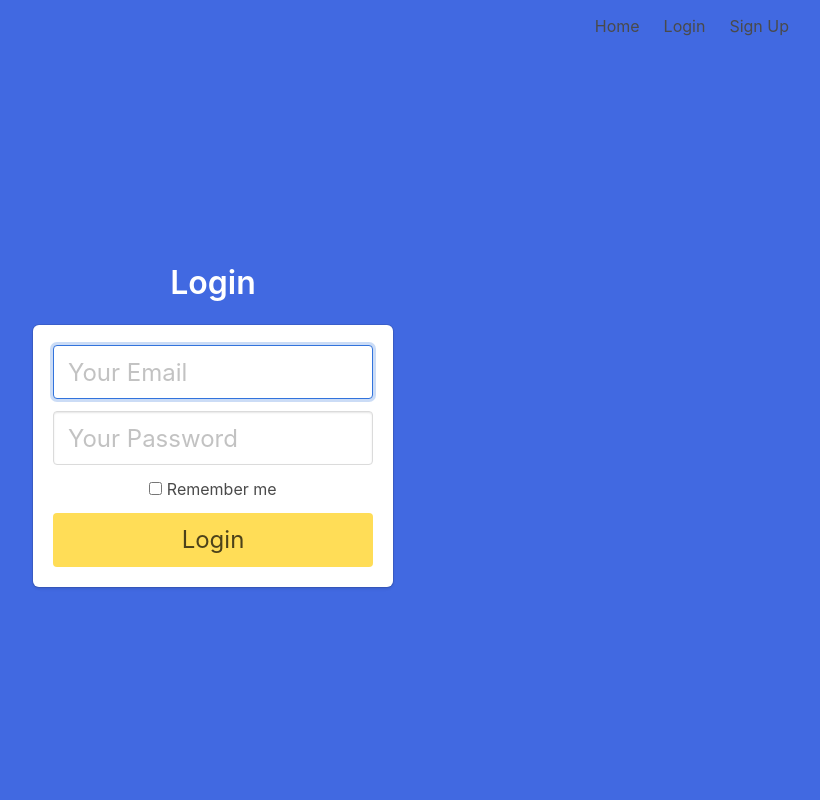
After one commit to carlospardoo/pygroup-web-pardo-carlos, a Flask app: page /login in a window 1280 px wide. The commit adds this page. Shown: the whole page, without its empty margins (427-1247 px from the left). Run offline with Flask 2, Linux system fonts and the light colour scheme.

Commit message:
feat(login) - add feature for login with flask login

```diff
--- a/proyecto_flask/app/__init__.py
+++ b/proyecto_flask/app/__init__.py
@@ -1,5 +1,6 @@
 from flask import Flask
 from products.views import prods
+from auth.views import auth
 #from app.products.views import products
 
 #Migraciones para mi
@@ -17,9 +18,10 @@ from flask_migrate import Migrate, MigrateCommand#
 from flask_script import Manager #
 
 from flask_wtf import CSRFProtect
+from flask_login import LoginManager
 
 #app.register_blueprint(prods)
-ACTIVE_ENDPOINTS = [('/products',prods)]
+ACTIVE_ENDPOINTS = [('/products',prods),('',auth)]
 
 def create_migrations():
     """
@@ -42,11 +44,17 @@ def createApp(config=DevelopmentConfig):
 
     app.config.from_object(config)
 
+    login_manager = LoginManager()
+    login_manager.login_view = 'auth.login'
+
+    login_manager.init_app(app)
+
     db.init_app(app)
     #ma = MarshMellow
     ma.init_app(app)
 
     csrf.init_app(app)
+
 
     @app.template_filter('datetimeformat')
     def datetimeformat(value,format='%B'):
@@ -59,7 +67,13 @@ def createApp(config=DevelopmentConfig):
         app.register_blueprint(blueprint,url_prefix=url)
 
     print("Token: "+config.SECRET_KEY)
+
+    @login_manager.user_loader
+    def load_user(user_id):
+        return User.query.filter(int(user_id))
+
     return app
+
 
 if __name__ == '__main__':
     app_flask = createApp()
--- /dev/null
+++ b/proyecto_flask/app/auth/views.py
@@ -0,0 +1,51 @@
+from flask import Blueprint, request, render_template, redirect, url_for, flash
+from werkzeug.security import generate_password_hash, check_password_hash
+from db import db
+from auth.models import User
+from flask_login import login_user, logout_user
+
+auth = Blueprint("auth", __name__, url_prefix="")
+
+@auth.route("/login", methods = ['GET','POST'])
+def login():
+    if request.method == 'POST':
+        email = request.form.get('email')
+        password = request.form.get('password')
+        remember_me = True if request.form.get('remember') else False
+
+        user = User.query.filter_by(email = email).first()
+        password_validation = check_password_hash(user.password, password)
+        if not user or not password_validation:
+            flash('Check your credentials and try again')
+            return redirect('login')
+
+        login_user(user, remember = remember_me)
+        return redirect('products/show-catalog')
+
+    return render_template('login.html')
+
+@auth.route("/logout")
+def logout():
+    logout_user()
+    return redirect(url_for('auth/login'))
+
+@auth.route("/signup",methods=['GET','POST'])
+def signup():
+    if request.method == 'POST':
+        email = request.form.get('email')
+        password = request.form.get('password')
+        name = request.form.get('name')
+
+        user = User.query.filter_by(email=email).first()
+        if user:
+            message = "Error! ya existe el usuario"
+            flash(message)
+            return redirect(url_for('auth.signup'))
+        hash_password = generate_password_hash(password)
+        new_user = User(name = name, password = hash_password, email = email)
+        db.session.add(new_user)
+        db.session.commit()
+
+        return redirect(url_for('auth.login'))
+
+    return render_template('signup.html')
--- a/proyecto_flask/app/conf/config.py
+++ b/proyecto_flask/app/conf/config.py
@@ -6,6 +6,7 @@ class Config(object):
     TESTING = False
     SQLALCHEMY_DATABASE_URI = "sqlite:///shop.sqlite3" #Direccion de la BD. Como la BD se crea desde flask, va así como está
     SQLALCHEMY_TRACK_MODIFICATION = False #Para no registrar cada transacción hecha
+    WTF_CSRF_ENABLED = False
 
 class ProductionConfig(Config):
     SQLALCHEMY_DATABASE_URI = "mysql:///user@localhost/foo" #Direccion de la BD
--- a/proyecto_flask/app/products/views.py
+++ b/proyecto_flask/app/products/views.py
@@ -31,7 +31,7 @@ Se utiliza así:
 """
 
 from flask import Blueprint, Response, request, render_template, redirect, url_for
-
+from flask_login import login_required
 from products.models import (
     get_all_categories,
     create_new_category,
@@ -287,6 +287,7 @@ def create_new_product_wtf_form():
 
 #<input type="hidden" name="csrf_token" value="{{ csrf_token() }}">
 
+@login_required
 @prods.route('/show-catalog',methods=["GET"])
 def show_products_catalog():
     """
--- a/proyecto_flask/app/templates/base.html
+++ b/proyecto_flask/app/templates/base.html
@@ -1,17 +1,45 @@
 <!DOCTYPE html>
 <html lang="es">
-    <head>
-        {% block head %}
-        <meta charset="UTF-8">
-        <title>{% block title %}{% endblock %} - My Webpage</title>
-        {% endblock %}
-    </head>
-    <body>
-        <div id="content">{% block content %}{% endblock %}</div>
-        <div id="footer">
-            {% block footer %}
-            &copy; Copyright 2020 By <a href="http://domain.invalid/">you</a>
-            {% endblock %}
+
+<head>
+    <meta charset="utf-8">
+    <meta http-equiv="X-UA-Compatible" content="IE=edge">
+    <meta name="viewport" content="width=device-width, initial-scale=1">
+    <title>Pygroup Shop</title>
+    <link rel="stylesheet" href="https://cdnjs.cloudflare.com/ajax/libs/bulma/0.7.2/css/bulma.min.css" />
+</head>
+
+<body>
+    <section class="hero is-fullheight" style="background: royalblue">
+
+        <div class="hero-head">
+            <nav class="navbar">
+                <div class="container">
+
+                    <div id="navbarMenuHeroA" class="navbar-menu">
+                        <div class="navbar-end">
+                            <a href="{{ url_for('prods.get_categories') }}" class="navbar-item">
+                                Home
+                            </a>
+                            <a href="{{ url_for('auth.login') }}" class="navbar-item">
+                                Login
+                            </a>
+                            <a href="{{ url_for('auth.signup') }}" class="navbar-item">
+                                Sign Up
+                            </a>
+                        </div>
+                    </div>
+                </div>
+            </nav>
         </div>
-    </body>
+
+        <div class="hero-body">
+            <div class="container has-text-centered">
+               {% block content %}
+               {% endblock %}
+            </div>
+        </div>
+    </section>
+</body>
+
 </html>
--- /dev/null
+++ b/proyecto_flask/app/templates/login.html
@@ -0,0 +1,36 @@
+{% extends "base.html" %}
+
+{% block content %}
+<div class="column is-4 is-offset-4">
+    <h3 class="title" style="color:white;">Login</h3>
+    <div class="box">
+        {% with messages = get_flashed_messages() %}
+        {% if messages %}
+        <div class="notification is-danger">
+            {{ messages[0] }}
+        </div>
+        {% endif %}
+        {% endwith %}
+        <form method="POST" action="{{ url_for('auth.login')}}">
+            <div class="field">
+                <div class="control">
+                    <input class="input is-large" type="email" name="email" placeholder="Your Email" autofocus="">
+                </div>
+            </div>
+
+            <div class="field">
+                <div class="control">
+                    <input class="input is-large" type="password" name="password" placeholder="Your Password">
+                </div>
+            </div>
+            <div class="field">
+                <label class="checkbox" id = "remember" name = "remember" >
+                    <input type="checkbox">
+                    Remember me
+                </label>
+            </div>
+            <button class="button is-block is-warning is-large is-fullwidth">Login</button>
+        </form>
+    </div>
+</div>
+{% endblock %}
--- a/proyecto_flask/requirements.txt
+++ b/proyecto_flask/requirements.txt
@@ -8,3 +8,4 @@ SQLAlchemy==1.3.20
 Flask-Migrate==2.5.3
 Flask-WTF==0.14.3
 Flask-Script==2.0.6
+Flask-Login==0.5.0
```
Also changed, not shown: proyecto_flask/app/auth/models.py (added, +7 -0 lines), proyecto_flask/app/templates/base_old.html (added, +17 -0 lines), proyecto_flask/app/templates/signup.html (added, +37 -0 lines), proyecto_flask/app/auth/__init__.py (added), proyecto_flask/app/shop.sqlite3, 1 other file.
